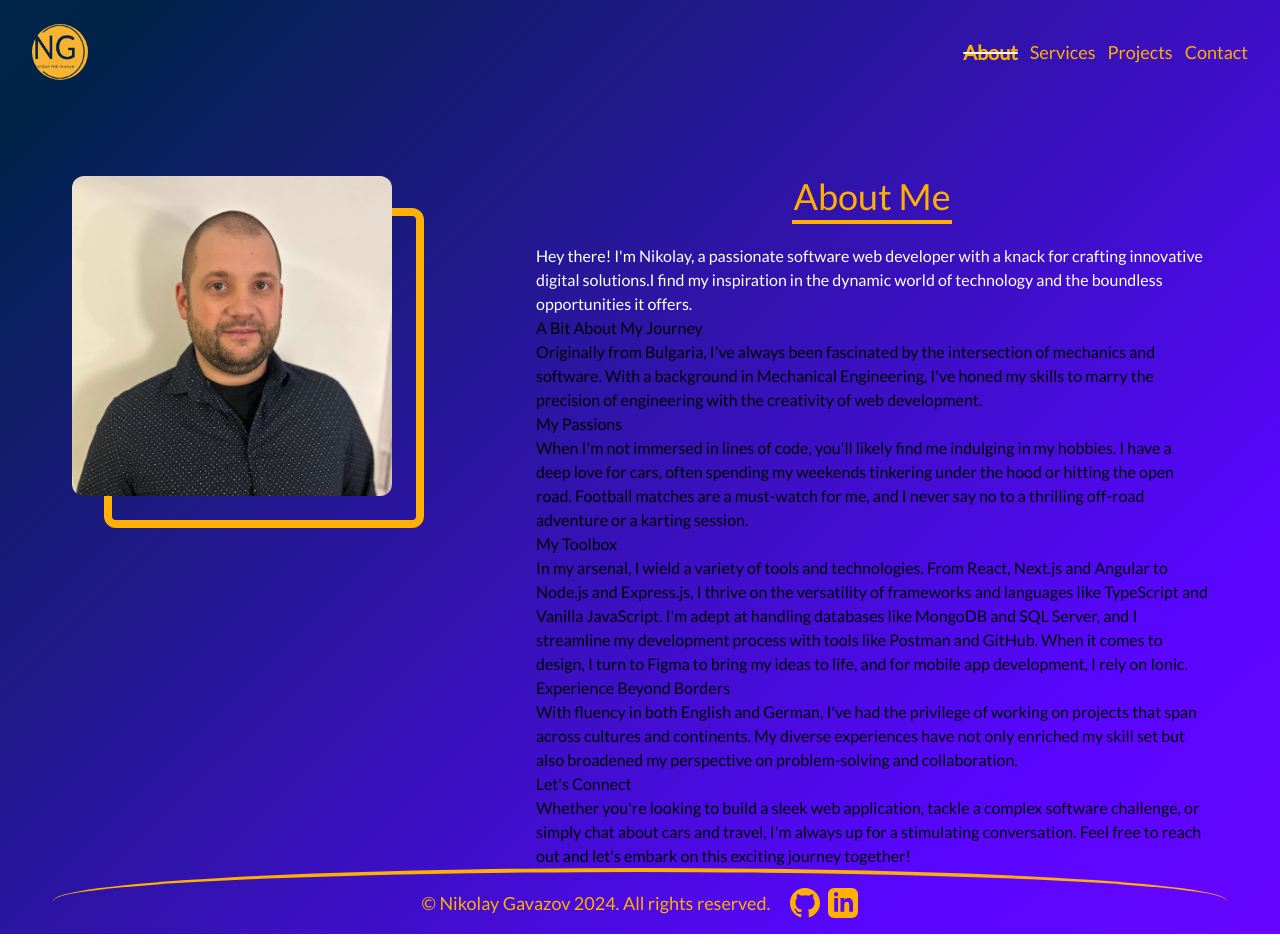
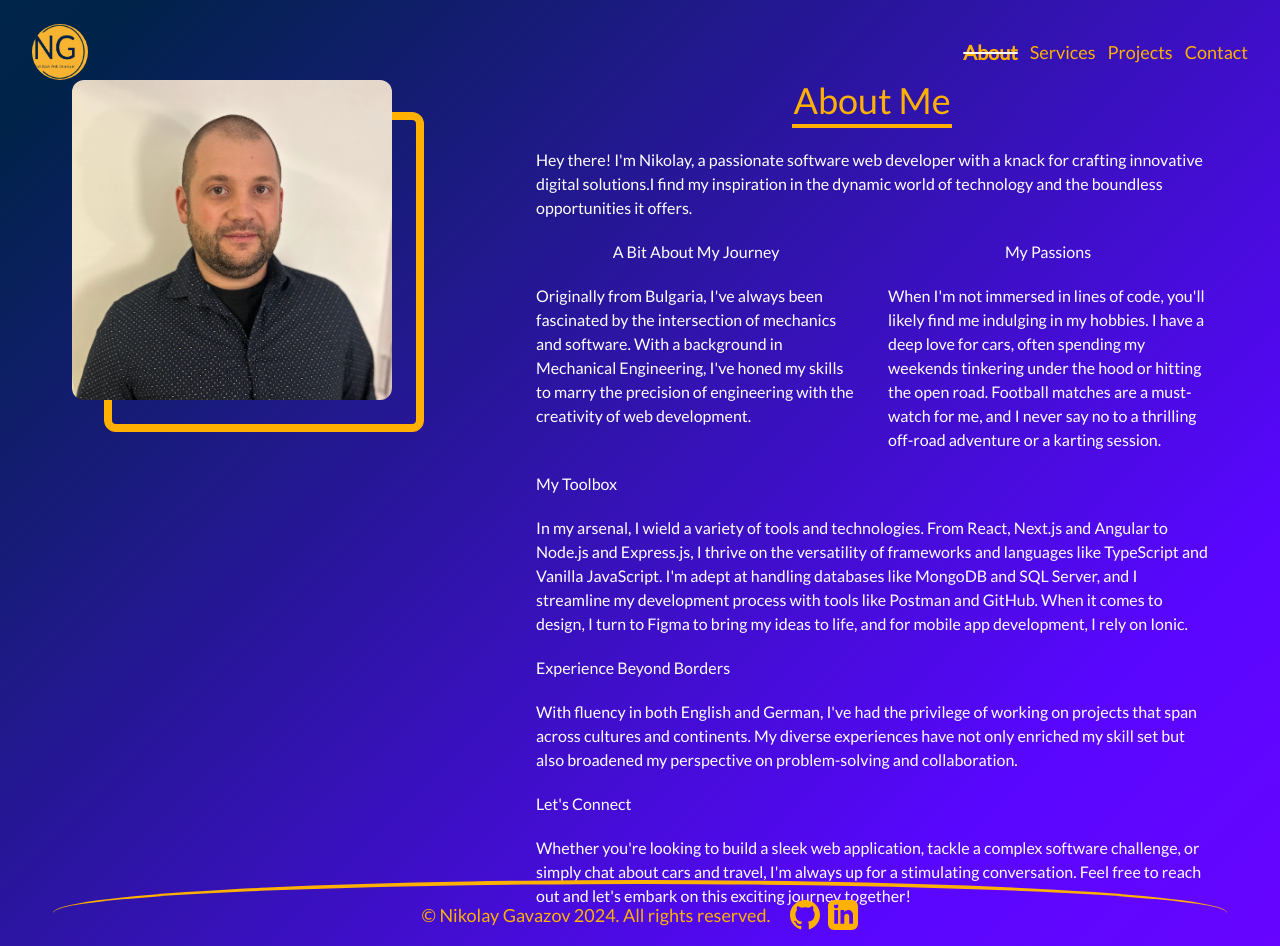
Before and after one commit to Nikolay-Gavazov/MyWebPage, a Next.js app: page /about in a window 1280 px wide. Built offline with nearby package versions, Linux system fonts and the light colour scheme.

Commit message:
Update page.tsx

```diff
--- a/src/app/about/page.tsx
+++ b/src/app/about/page.tsx
@@ -3,11 +3,7 @@ import Image from "next/image";
 export default function about() {
   return (
     <>
-      {/* <header className="title flex flex-col items-center mb-5">
-        <h2 className="text-[#ffb000] text-4xl mb-1">About</h2>
-        <span className="w-24 h-1 bg-[#ffb000]"></span>
-    </header> */}
-      <section className="mt-24">
+      <section className="">
         <div className="flex justify-center gap-36">
           <div className="image-wrapper h-80 w-80  relative">
             <div className="image-border h-80 w-80 absolute top-8 left-8 border-8 rounded-xl -z-50 border-[#ffb000]"></div>
@@ -27,29 +23,35 @@ export default function about() {
               <span className="w-40 h-1 bg-[#ffb000]"></span>
             </header>
             <main>
-          <p className="text-white mt-5 ">
+          <p className="text-white mt-5">
             Hey there! I'm Nikolay, a passionate software web developer with a
             knack for crafting innovative digital solutions.I find my
             inspiration in the dynamic world of technology and the boundless
             opportunities it offers.
           </p>
-          <h3>A Bit About My Journey</h3>
-          <p>
+          <div className="flex gap-8">
+          <div className="flex flex-col items-center flex-1">
+          <h3 className="text-white mt-5">A Bit About My Journey</h3>
+          <p className="text-white mt-5">
             Originally from Bulgaria, I've always been fascinated by the
             intersection of mechanics and software. With a background in
             Mechanical Engineering, I've honed my skills to marry the precision
             of engineering with the creativity of web development.
           </p>
-          <h3>My Passions</h3>
-          <p>
+          </div>
+          <div className="flex flex-col items-center flex-1">
+          <h3 className="text-white mt-5">My Passions</h3>
+          <p className="text-white mt-5">
             When I'm not immersed in lines of code, you'll likely find me
             indulging in my hobbies. I have a deep love for cars, often spending
             my weekends tinkering under the hood or hitting the open road.
             Football matches are a must-watch for me, and I never say no to a
             thrilling off-road adventure or a karting session.
           </p>
-          <h3>My Toolbox</h3>
-          <p>
+          </div>
+          </div>
+          <h3 className="text-white mt-5">My Toolbox</h3>
+          <p className="text-white mt-5">
             In my arsenal, I wield a variety of tools and technologies. From
             React, Next.js and Angular to Node.js and Express.js, I thrive on
             the versatility of frameworks and languages like TypeScript and
@@ -59,15 +61,15 @@ export default function about() {
             bring my ideas to life, and for mobile app development, I rely on
             Ionic.
           </p>
-          <h3>Experience Beyond Borders</h3>
-          <p>
+          <h3 className="text-white mt-5">Experience Beyond Borders</h3>
+          <p className="text-white mt-5">
             With fluency in both English and German, I've had the privilege of
             working on projects that span across cultures and continents. My
             diverse experiences have not only enriched my skill set but also
             broadened my perspective on problem-solving and collaboration.
           </p>
-          <h3>Let's Connect</h3>
-          <p>
+          <h3 className="text-white mt-5">Let's Connect</h3>
+          <p className="text-white mt-5">
             Whether you're looking to build a sleek web application, tackle a
             complex software challenge, or simply chat about cars and travel,
             I'm always up for a stimulating conversation. Feel free to reach out
```
